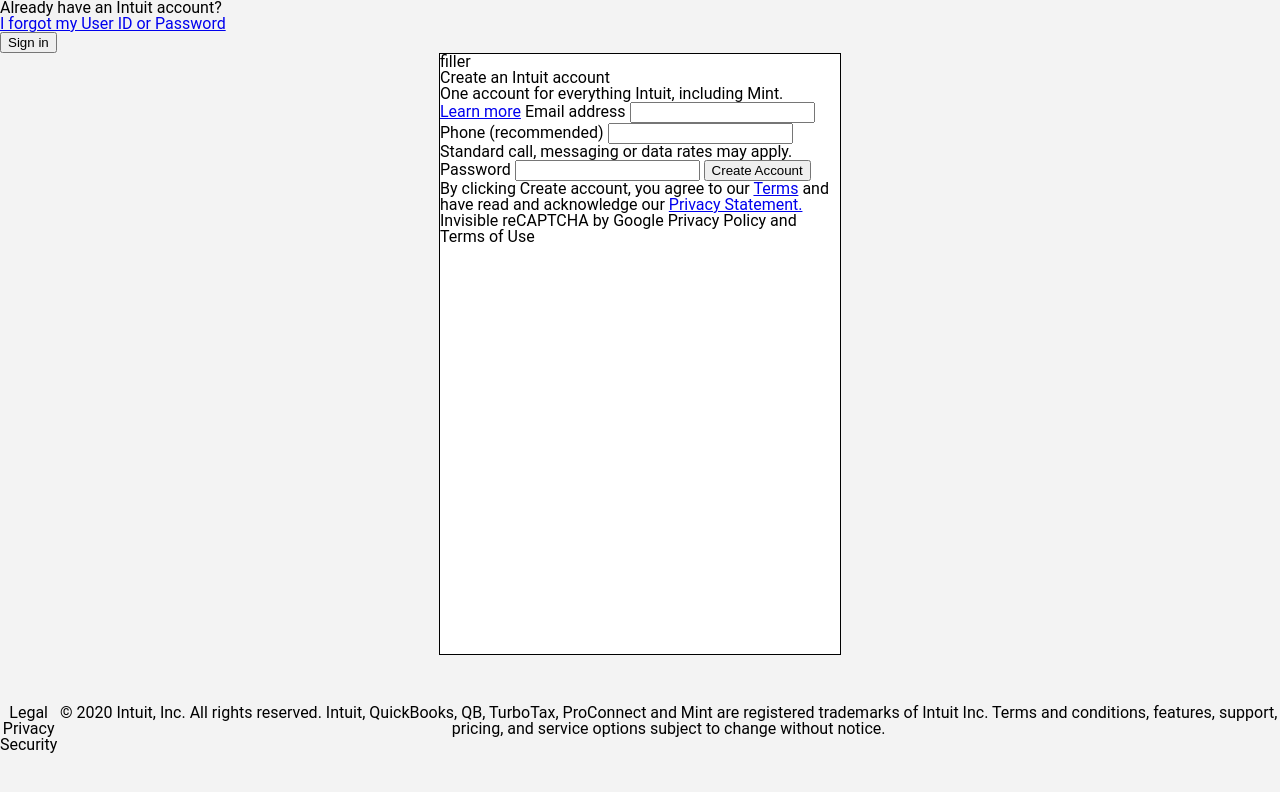
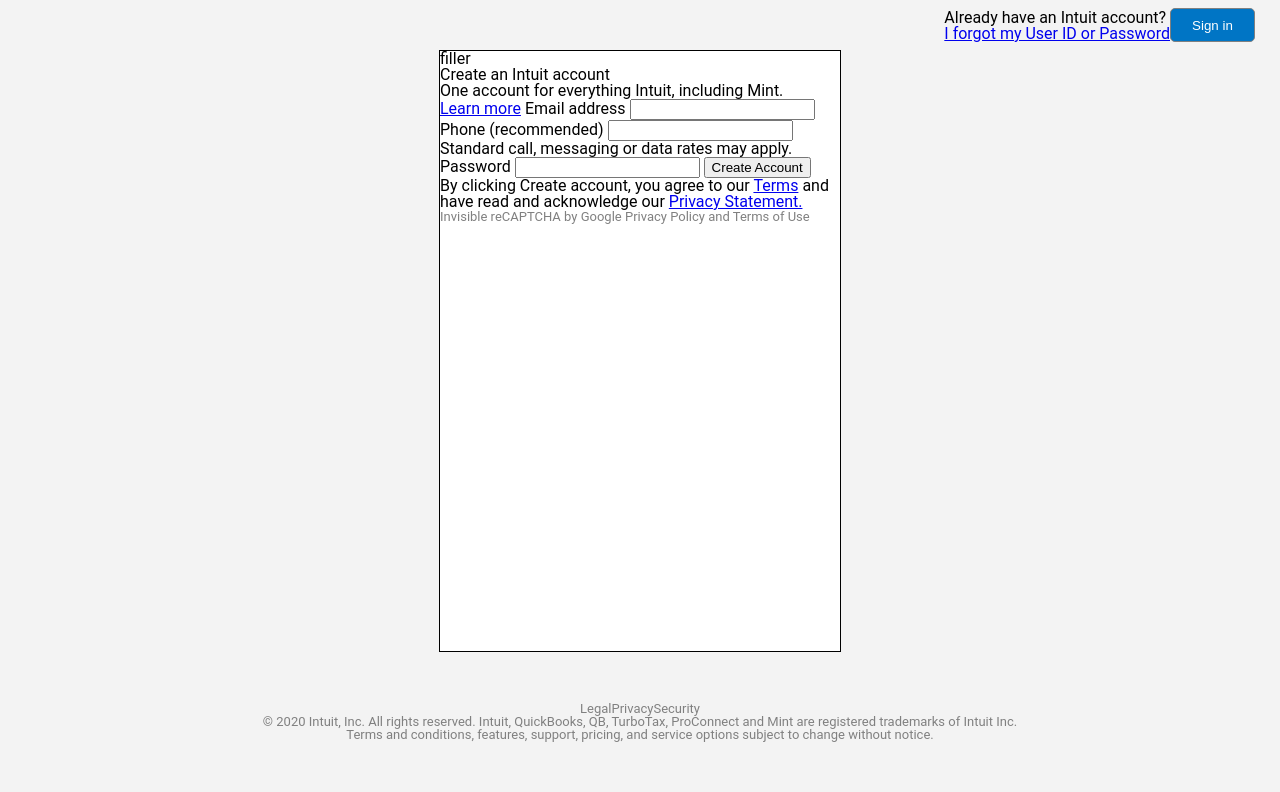
Before and after one commit to Ideopunk/Form-practice, a plain HTML site: page index.html in a window 1280 px wide. Drawn offline with Linux system fonts and the light colour scheme.

Commit message:
Position nav and footer, color button

```diff
--- a/index.css
+++ b/index.css
@@ -6,7 +6,19 @@ body {
 
 /* Nav stuff */
 nav {
+    display: flex;
     align-items: flex-end;
+    justify-content: flex-end;
+    padding: 8px 25px;
+}
+
+#signin {
+    background-color: #0075C5;
+    color: white;
+    height: 34px;
+    width: 85px;
+    border: 1px solid grey;
+    border-radius: 5px;
 }
 
 /* Center stuff */
@@ -31,10 +43,17 @@ main {
 /* Footer stuff */
 
 footer {
-    display: flex;
+    color: grey;
+    font-size: small;
 }
 
-footer div {
+#footerlinks {
+    display: flex;
+    flex-direction: row;
+    text-align: center;
     justify-content: center;
+}
+
+#footercopyright {
     text-align: center;
 }
--- a/index.html
+++ b/index.html
@@ -10,17 +10,17 @@
 </head>
 <body>
     <nav>
-        <div>
+        <div id="navwords">
             <p>
                 Already have an Intuit account?
             </p>
             <p>
                 <a href="#">I forgot my User ID or Password</a>
             </p>
-            <form action="#">
-                <input type="submit" value="Sign in">
-            </form>
         </div>
+        <form action="#">
+            <input id="signin" type="submit" value="Sign in">
+        </form>
     </nav>
 
     <main id="center">
@@ -58,10 +58,12 @@
             <p>Privacy</p>
             <p>Security</p>
         </div>
-        <div>
+        <div id="footercopyright">
             <p>
                 © 2020 Intuit, Inc. All rights reserved. Intuit, QuickBooks, QB, TurboTax, ProConnect and Mint are registered trademarks of Intuit Inc.
-Terms and conditions, features, support, pricing, and service options subject to change without notice.
+            </p>
+            <p>
+                Terms and conditions, features, support, pricing, and service options subject to change without notice.
             </p>
         </div>
     </footer>
```
